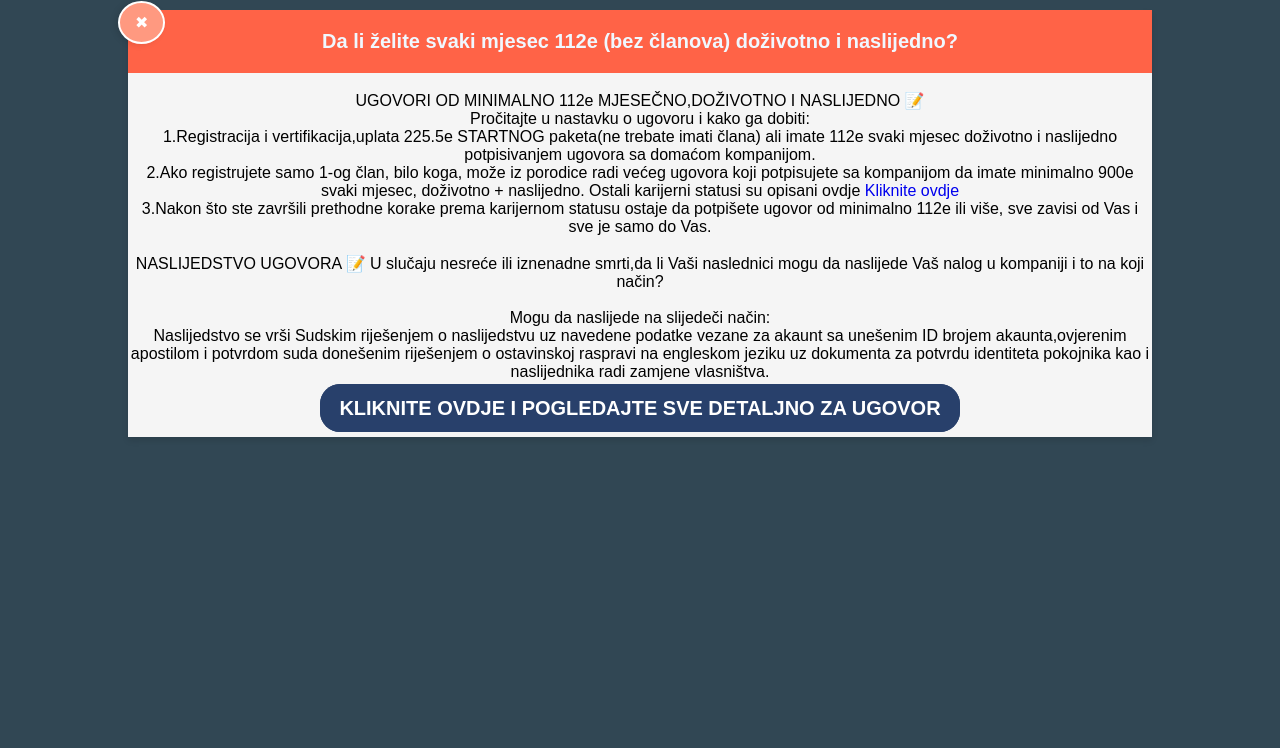
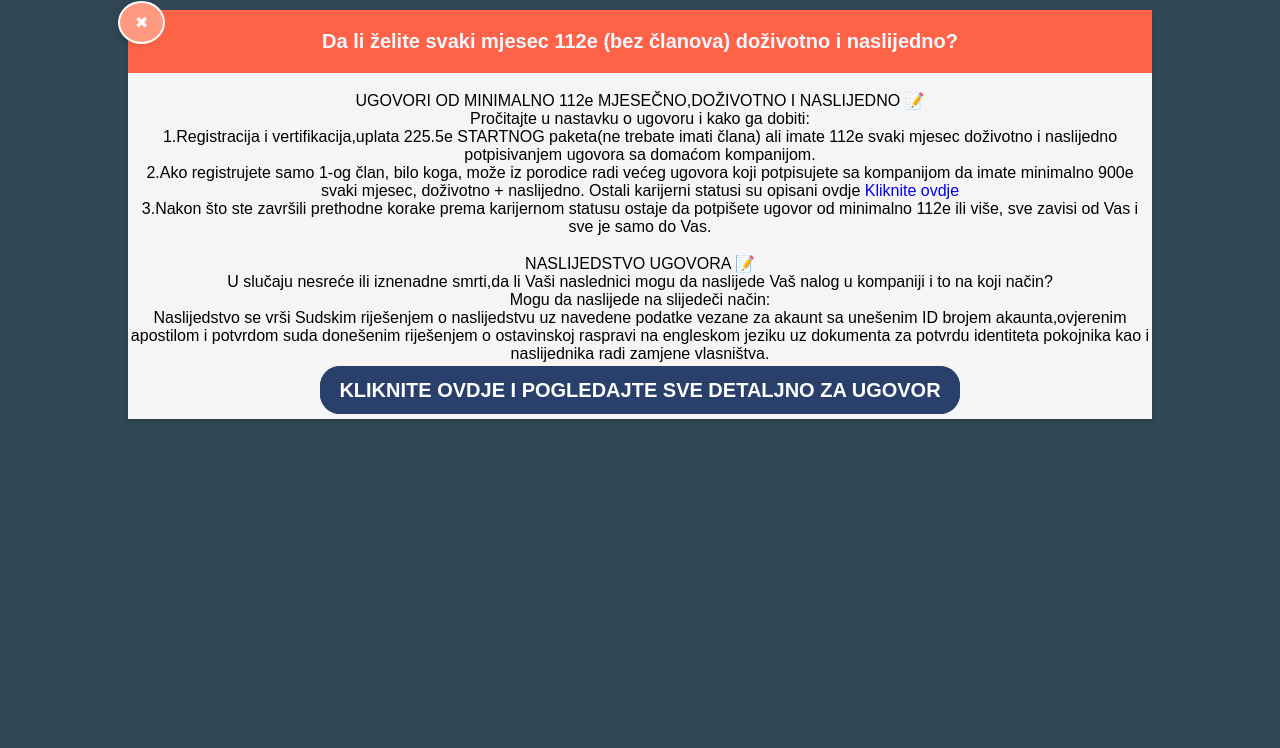
Before and after one commit to Beni1212/poslovnikoncept, a plain HTML site: page karijernistatusi.html in a window 1280 px wide. Shown: the top 748 px of the page. Drawn offline with nearby package versions, Linux system fonts and the light colour scheme; grey boxes are pictures that could not be loaded; a web font is replaced by a local one.

Commit message:
Add files via upload

```diff
--- a/karijernistatusi.html
+++ b/karijernistatusi.html
@@ -435,9 +435,9 @@ Pročitajte u nastavku o ugovoru i kako ga dobiti:<br>
 3.Nakon što ste završili prethodne korake prema karijernom statusu ostaje da potpišete ugovor od minimalno 112e ili više, sve zavisi od Vas i sve je samo do Vas.<br><br>
 
 
-NASLIJEDSTVO UGOVORA 📝
+NASLIJEDSTVO UGOVORA 📝 <br>
 
-U slučaju nesreće ili iznenadne smrti,da li Vaši naslednici mogu da naslijede Vaš nalog u kompaniji i to na koji način?<br><br>
+U slučaju nesreće ili iznenadne smrti,da li Vaši naslednici mogu da naslijede Vaš nalog u kompaniji i to na koji način?<br>
 
 Mogu da naslijede na slijedeči način:<br>
 
```
